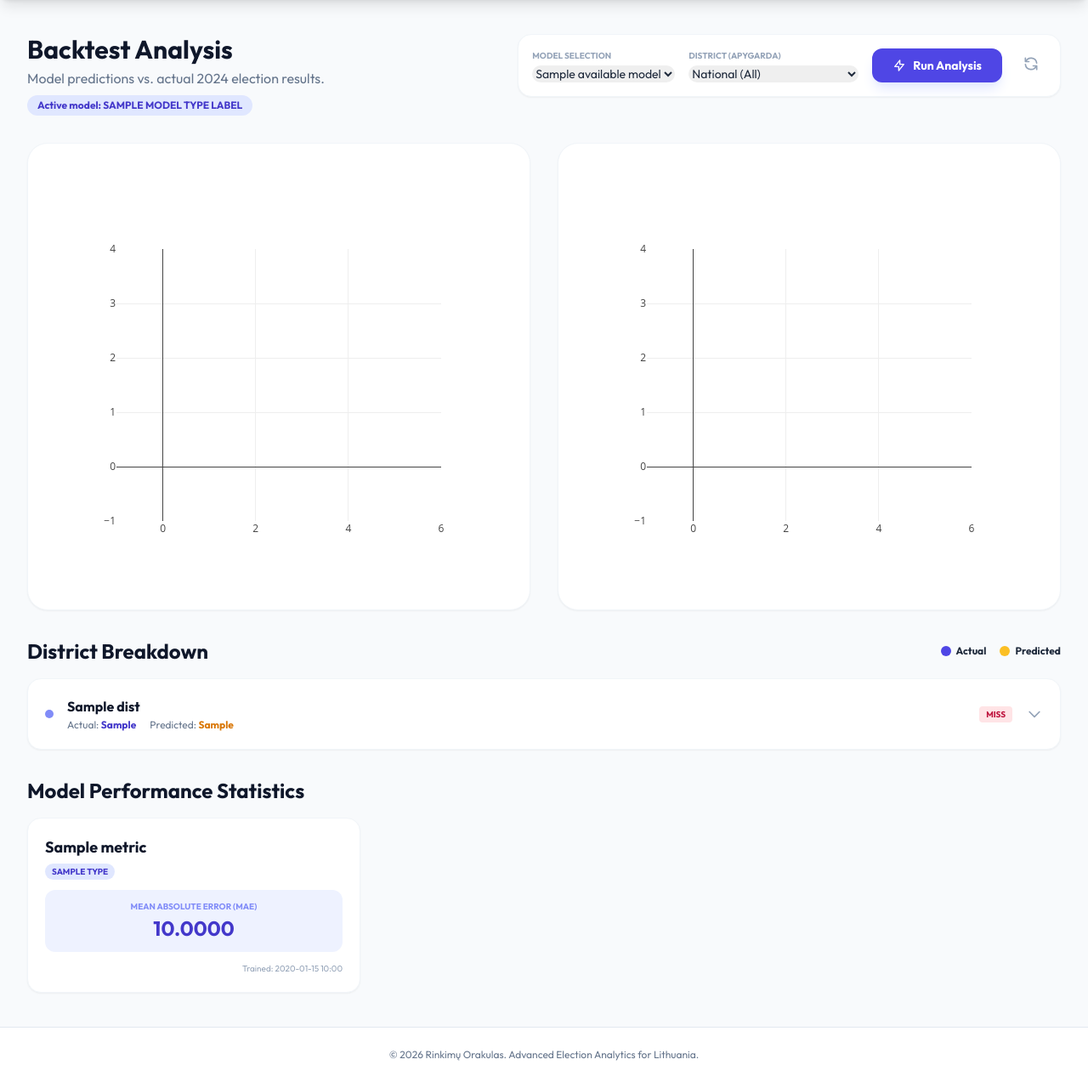
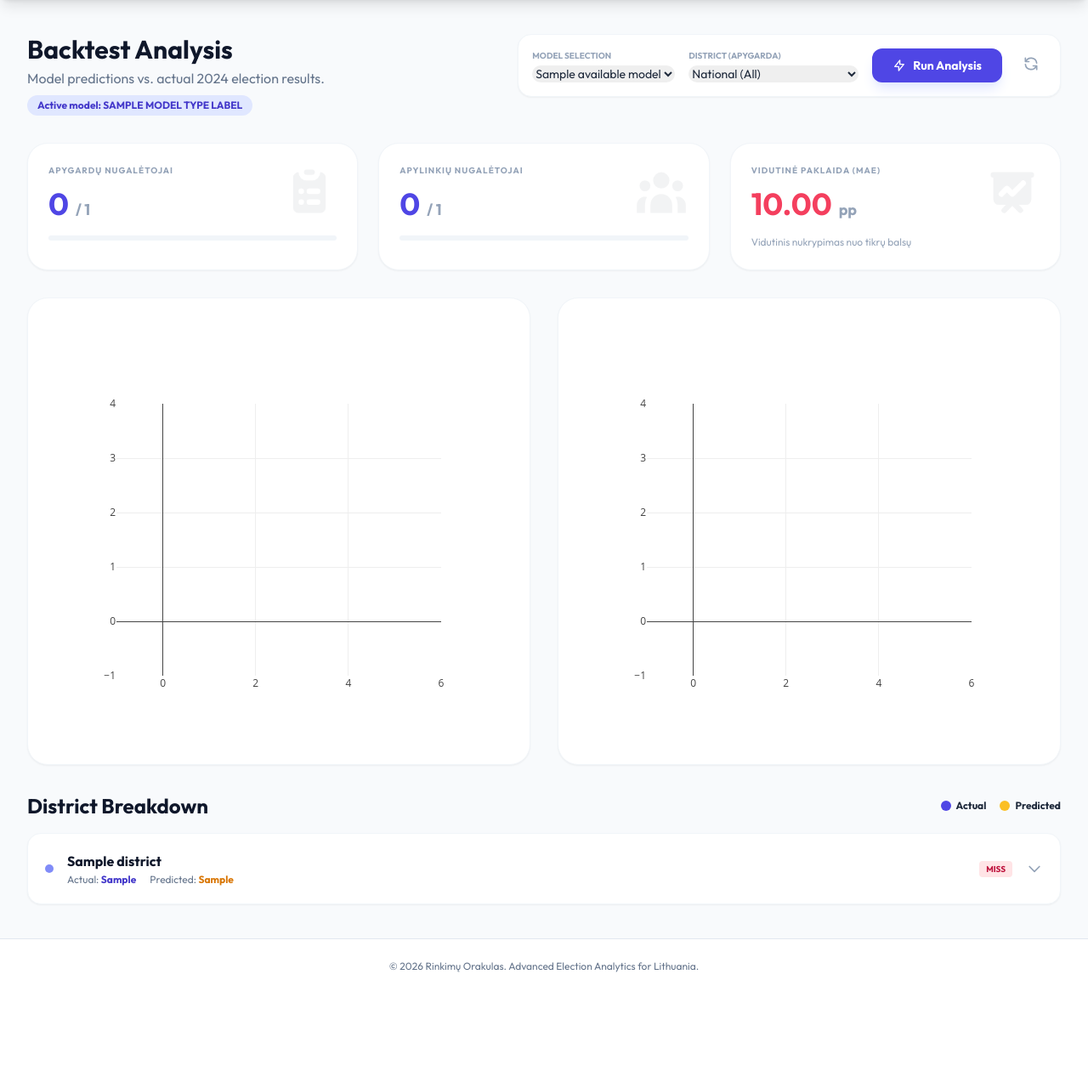
Before and after one commit to Neskanu/Rinkimu-Orakulas, a Flask app: template templates/dashboard/backtest.html in a window 1280 px wide. Shown: the part 64-1337 px from the top of the page at 85% size. After the commit the page ends 1208 px from the top, so only its background shows below. Run offline with Flask 3, Linux system fonts and the light colour scheme; the template is opened without the code that fills it: most values are stand-ins (such as "Sample title", 1, 10 or a date in 2020); some libraries are stand-ins or nearby versions.

Commit message:
feat: add backtest analysis dashboard template with model filtering and performance metrics

```diff
--- a/templates/dashboard/backtest.html
+++ b/templates/dashboard/backtest.html
@@ -69,10 +69,100 @@
         </form>
     </div>
 
-    {% if error_msg %}
+    <!-- {% if error_msg %}
     <div class="bg-amber-50 border border-amber-200 rounded-2xl p-6 text-amber-800 font-medium">
         ⚠️ {{ error_msg }} — Go to <a href="/training/" class="text-indigo-600 font-bold hover:underline">Models</a> to
         train.
+    </div>
+    {% endif %} -->
+
+    {% if district_data %}
+    {% set ns = namespace(match_dist=0, total_dist=0, match_prec=0, total_prec=0, err_sum=0, err_count=0) %}
+
+    {% for d in district_data %}
+    {% set ns.total_dist = ns.total_dist + 1 %}
+    {% if d.winner_match %}{% set ns.match_dist = ns.match_dist + 1 %}{% endif %}
+
+    {% if d.precincts %}
+    {% for p in d.precincts %}
+    {% set ns.total_prec = ns.total_prec + 1 %}
+    {% if p.winner_match %}{% set ns.match_prec = ns.match_prec + 1 %}{% endif %}
+    {% endfor %}
+    {% endif %}
+
+    {% for party in d.parties %}
+    {% set err = party.PREDICTED - party.ACTUAL %}
+    {% if err < 0 %}{% set err=err * -1 %}{% endif %} {% set ns.err_sum=ns.err_sum + err %} {% set
+        ns.err_count=ns.err_count + 1 %} {% endfor %} {% endfor %} <div
+        class="grid grid-cols-1 md:grid-cols-3 gap-6 mb-8">
+
+        <div class="bg-white p-6 rounded-3xl border border-slate-100 shadow-sm flex flex-col relative overflow-hidden">
+            <div class="absolute right-0 top-0 p-6 opacity-5">
+                <svg class="w-16 h-16" fill="currentColor" viewBox="0 0 20 20">
+                    <path d="M9 2a1 1 0 000 2h2a1 1 0 100-2H9z" />
+                    <path fill-rule="evenodd"
+                        d="M4 5a2 2 0 012-2 3 3 0 003 3h2a3 3 0 003-3 2 2 0 012 2v11a2 2 0 01-2 2H6a2 2 0 01-2-2V5zm3 4a1 1 0 000 2h.01a1 1 0 100-2H7zm3 0a1 1 0 000 2h3a1 1 0 100-2h-3zm-3 4a1 1 0 100 2h.01a1 1 0 100-2H7zm3 0a1 1 0 100 2h3a1 1 0 100-2h-3z"
+                        clip-rule="evenodd" />
+                </svg>
+            </div>
+            <span class="text-[10px] font-black text-slate-400 uppercase tracking-widest mb-1">Apygardų
+                Nugalėtojai</span>
+            <div class="flex items-baseline gap-2 mt-2">
+                <span class="text-4xl font-black text-indigo-600">{{ ns.match_dist }}</span>
+                <span class="text-lg font-bold text-slate-400">/ {{ ns.total_dist }}</span>
+            </div>
+            {% if ns.total_dist > 0 %}
+            <div class="w-full bg-slate-100 h-1.5 rounded-full mt-4 overflow-hidden">
+                <div class="bg-indigo-500 h-full" style="width: {{ (ns.match_dist / ns.total_dist * 100)|round }}%">
+                </div>
+            </div>
+            {% endif %}
+        </div>
+
+        <div class="bg-white p-6 rounded-3xl border border-slate-100 shadow-sm flex flex-col relative overflow-hidden">
+            <div class="absolute right-0 top-0 p-6 opacity-5">
+                <svg class="w-16 h-16" fill="currentColor" viewBox="0 0 20 20">
+                    <path
+                        d="M13 6a3 3 0 11-6 0 3 3 0 016 0zM18 8a2 2 0 11-4 0 2 2 0 014 0zM14 15a4 4 0 00-8 0v3h8v-3zM6 8a2 2 0 11-4 0 2 2 0 014 0zM16 18v-3a5.972 5.972 0 00-.75-2.906A3.005 3.005 0 0119 15v3h-3zM4.75 12.094A5.973 5.973 0 004 15v3H1v-3a3 3 0 013.75-2.906z" />
+                </svg>
+            </div>
+            <span class="text-[10px] font-black text-slate-400 uppercase tracking-widest mb-1">Apylinkių
+                Nugalėtojai</span>
+            <div class="flex items-baseline gap-2 mt-2">
+                <span class="text-4xl font-black text-indigo-600">{{ ns.match_prec }}</span>
+                <span class="text-lg font-bold text-slate-400">/ {{ ns.total_prec }}</span>
+            </div>
+            {% if ns.total_prec > 0 %}
+            <div class="w-full bg-slate-100 h-1.5 rounded-full mt-4 overflow-hidden">
+                <div class="bg-indigo-500 h-full" style="width: {{ (ns.match_prec / ns.total_prec * 100)|round }}%">
+                </div>
+            </div>
+            {% else %}
+            <span class="text-xs text-slate-400 mt-4 italic">Apylinkių duomenys neužkrauti</span>
+            {% endif %}
+        </div>
+
+        <div class="bg-white p-6 rounded-3xl border border-slate-100 shadow-sm flex flex-col relative overflow-hidden">
+            <div class="absolute right-0 top-0 p-6 opacity-5">
+                <svg class="w-16 h-16" fill="currentColor" viewBox="0 0 20 20">
+                    <path fill-rule="evenodd"
+                        d="M3 3a1 1 0 000 2v8a2 2 0 002 2h2.586l-1.293 1.293a1 1 0 101.414 1.414L10 15.414l2.293 2.293a1 1 0 001.414-1.414L12.414 15H15a2 2 0 002-2V5a1 1 0 100-2H3zm11.707 4.707a1 1 0 00-1.414-1.414L10 9.586 8.707 8.293a1 1 0 00-1.414 0l-2 2a1 1 0 101.414 1.414L8 10.414l1.293 1.293a1 1 0 001.414 0l4-4z"
+                        clip-rule="evenodd" />
+                </svg>
+            </div>
+            <span class="text-[10px] font-black text-slate-400 uppercase tracking-widest mb-1">Vidutinė Paklaida
+                (MAE)</span>
+            <div class="flex items-baseline gap-2 mt-2">
+                {% set mae = (ns.err_sum / ns.err_count) if ns.err_count > 0 else 0 %}
+                <span
+                    class="text-4xl font-black {% if mae < 2.0 %}text-emerald-500{% elif mae < 4.0 %}text-amber-500{% else %}text-rose-500{% endif %}">
+                    {{ "%.2f"|format(mae) }}
+                </span>
+                <span class="text-lg font-bold text-slate-400">pp</span>
+            </div>
+            <span class="text-xs font-medium text-slate-400 mt-4">Vidutinis nukrypimas nuo tikrų balsų</span>
+        </div>
+
 </div>
 {% endif %}
 
@@ -96,8 +186,8 @@
         <div class="flex items-center gap-4 text-xs font-bold">
             <span class="flex items-center gap-1.5"><span
                     class="w-3 h-3 rounded-full bg-indigo-600 inline-block"></span> Actual</span>
-                <span class="flex items-center gap-1.5"><span
-                        class="w-3 h-3 rounded-full bg-amber-400 inline-block"></span> Predicted</span>
+            <span class="flex items-center gap-1.5"><span class="w-3 h-3 rounded-full bg-amber-400 inline-block"></span>
+                Predicted</span>
         </div>
     </div>
     <div class="space-y-3" id="district-list">
@@ -129,8 +219,8 @@
                     <span
                         class="bg-rose-100 text-rose-700 px-2 py-0.5 rounded text-[10px] font-black uppercase">Miss</span>
                     {% endif %}
-                        <svg class="w-5 h-5 text-slate-400 transform transition-transform"
-                            id="arrow-dist-{{ loop.index }}" fill="none" viewBox="0 0 24 24" stroke="currentColor">
+                    <svg class="w-5 h-5 text-slate-400 transform transition-transform" id="arrow-dist-{{ loop.index }}"
+                        fill="none" viewBox="0 0 24 24" stroke="currentColor">
                         <path stroke-linecap="round" stroke-linejoin="round" stroke-width="2" d="M19 9l-7 7-7-7" />
                     </svg>
                 </div>
@@ -175,8 +265,8 @@
                                             {% if prd_val > 100 %}{% set prd_val = 100 %}{% endif %}
                                             <div class="bg-indigo-400 rounded-l h-3"
                                                 style="width: {{ act_val|int }}px;"></div>
-                                                <div class="bg-amber-400 rounded-r h-3"
-                                                    style="width: {{ prd_val|int }}px;"></div>
+                                            <div class="bg-amber-400 rounded-r h-3" style="width: {{ prd_val|int }}px;">
+                                            </div>
                                         </div>
                                     </td>
                                 </tr>
@@ -219,8 +309,8 @@
                                         class="bg-rose-100 text-rose-700 px-1.5 py-0.5 rounded text-[9px] font-black uppercase">Miss</span>
                                     {% endif %}
                                     <svg class="w-3 h-3 text-slate-400 transform transition-transform"
-                                            id="arrow-prec-{{ dist_idx }}-{{ loop.index }}" fill="none"
-                                            viewBox="0 0 24 24" stroke="currentColor">
+                                        id="arrow-prec-{{ dist_idx }}-{{ loop.index }}" fill="none" viewBox="0 0 24 24"
+                                        stroke="currentColor">
                                         <path stroke-linecap="round" stroke-linejoin="round" stroke-width="2"
                                             d="M19 9l-7 7-7-7" />
                                     </svg>
@@ -241,8 +331,7 @@
                                         {% for p in prec.parties %}
                                         {% set err = (p.PREDICTED - p.ACTUAL) %}
                                         <tr>
-                                                <td
-                                                    class="py-1.5 pr-3 font-medium text-slate-700 max-w-[180px] truncate">
+                                            <td class="py-1.5 pr-3 font-medium text-slate-700 max-w-[180px] truncate">
                                                 {{ p.SARASO_PAVADINIMAS }}</td>
                                             <td class="py-1.5 text-right text-indigo-600 font-semibold">{{
                                                 "%.1f"|format(p.ACTUAL) }}%</td>
@@ -269,43 +358,6 @@
 </div>
 {% endif %}
 
-    <!-- Trained Models Grid -->
-    <div>
-        <h2 class="text-2xl font-bold text-slate-900 mb-4">Model Performance Statistics</h2>
-        {% if metrics %}
-        <div class="grid grid-cols-1 sm:grid-cols-2 xl:grid-cols-3 gap-5">
-            {% for model_name, stats in metrics.items() %}
-            <div class="bg-white p-5 rounded-2xl border border-slate-100 shadow-sm">
-                <div class="flex justify-between items-start mb-3">
-                    <div>
-                        <h3 class="font-bold text-lg text-slate-900">{{ model_name }}</h3>
-                        <span
-                            class="inline-flex items-center px-2 py-0.5 rounded-full text-[10px] font-black uppercase bg-indigo-100 text-indigo-700">
-                            {{ stats.type | upper if stats.type else 'Active' }}
-                        </span>
-                    </div>
-                </div>
-                <div class="grid grid-cols-1 gap-3">
-                    <div class="bg-indigo-50 p-3 rounded-xl text-center">
-                        <span class="block text-[10px] text-indigo-400 uppercase font-black mb-0.5">Mean Absolute Error
-                            (MAE)</span>
-                        <span class="text-2xl font-black text-indigo-700">{{ "%.4f"|format(stats.mae) }}</span>
-                    </div>
-                </div>
-                <p class="mt-3 text-[10px] text-slate-400 text-right">Trained: {{ stats.date.strftime('%Y-%m-%d %H:%M')
-                    }}</p>
-            </div>
-            {% endfor %}
-        </div>
-        {% else %}
-        <div class="bg-slate-50 border-2 border-dashed border-slate-200 rounded-2xl p-12 text-center">
-            <p class="text-slate-400">No model performance data available. Please run training first.</p>
-        </div>
-        {% endif %}
-    </div>
-
-</div>
-
 <!-- Charts Script -->
 {% if comp_json and scatter_json %}
 <script>
```
Lines whose indentation alone changed are shown as unchanged.
